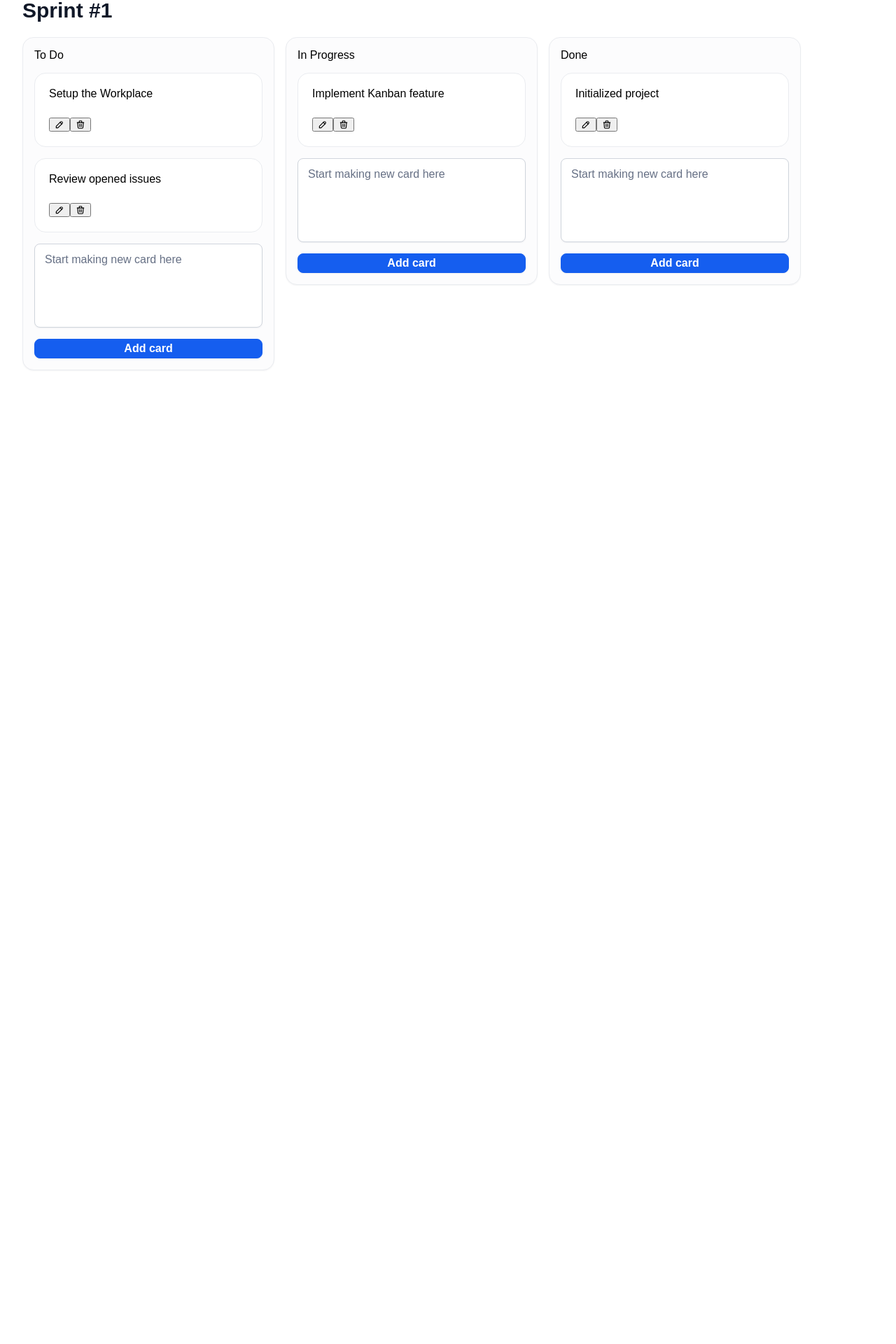
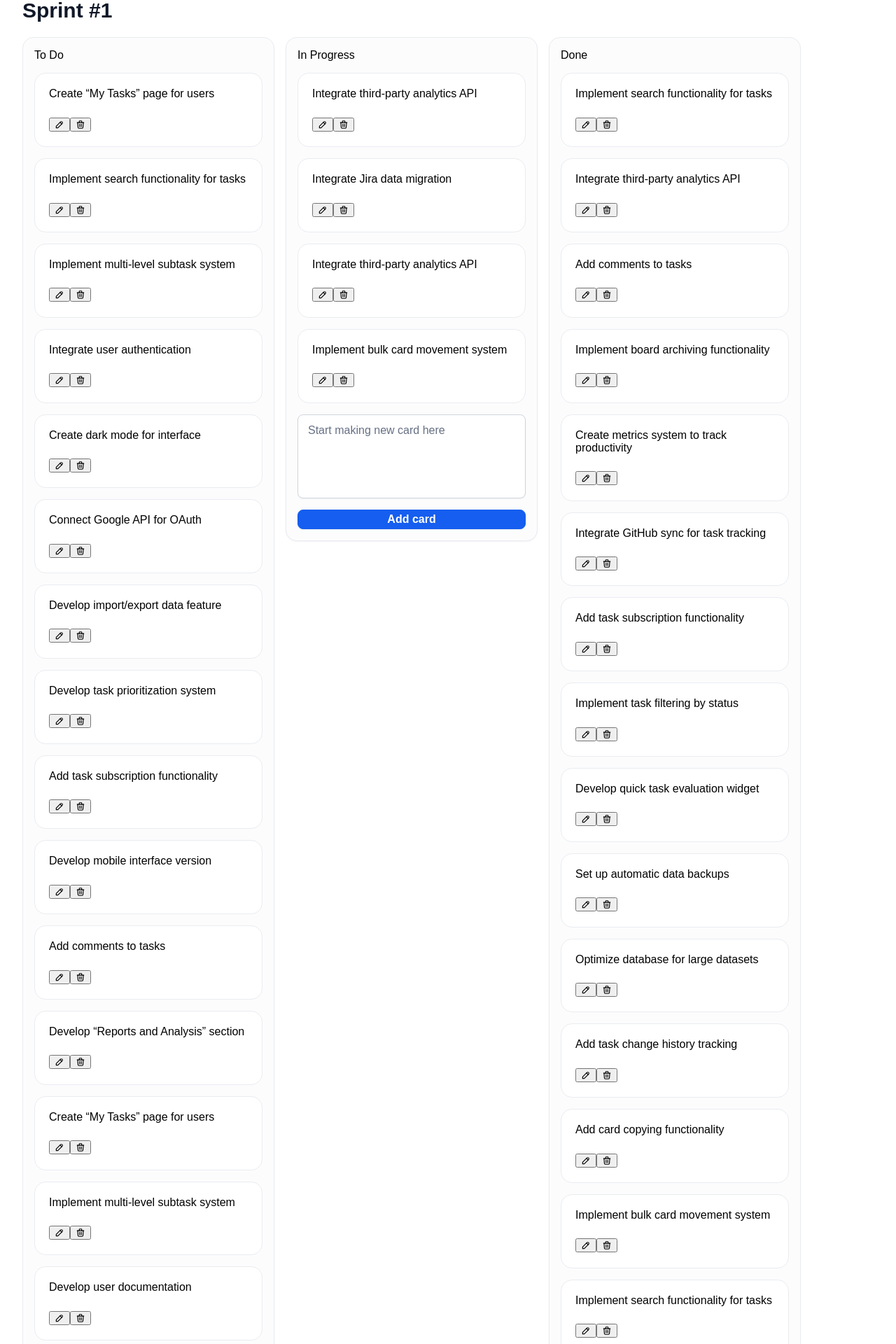
Before and after one commit to Walqer/brello, a React (Vite) app: page / in a window 1280 px wide. Shown: the part 80-2000 px from the top of the page at 70% size. Before the commit the page ends 800 px from the top, so only its background shows below. Built offline with nearby package versions, Linux system fonts and the light colour scheme; a web font is replaced by a local one.

Commit message:
add task name generator

```diff
--- a/src/application.tsx
+++ b/src/application.tsx
@@ -26,24 +26,82 @@ type KanbanCard = {
   title: string;
 };
 
+const TASK_NAMES = [
+  "Set up development environment",
+  "Create component structure",
+  "Implement basic routing",
+  "Design task board layout",
+  "Add drag-and-drop functionality for cards",
+  "Develop notification system",
+  "Integrate user authentication",
+  "Connect Google API for OAuth",
+  "Implement task filtering by status",
+  "Add tagging functionality",
+  "Develop task prioritization system",
+  "Integrate third-party analytics API",
+  "Set up automatic data saving",
+  "Create user roles system",
+  "Add comments to tasks",
+  "Integrate external file storage",
+  "Enable public boards functionality",
+  "Develop mobile interface version",
+  "Add push notifications",
+  "Optimize application performance",
+  "Implement board archiving functionality",
+  "Develop import/export data feature",
+  "Create dark mode for interface",
+  "Add card copying functionality",
+  "Integrate Jira data migration",
+  "Create task charts and graphs",
+  "Implement search functionality for tasks",
+  "Develop quick task evaluation widget",
+  "Add deadlines feature for cards",
+  "Set up automatic data backups",
+  "Add multi-language support",
+  "Create board customization system",
+  "Integrate with Slack for task updates",
+  "Add task change history tracking",
+  "Create “My Tasks” page for users",
+  "Develop API for external system integration",
+  "Create statistics for completed tasks",
+  "Implement bulk card movement system",
+  "Add task subscription functionality",
+  "Connect Google Analytics for tracking",
+  "Develop user documentation",
+  "Integrate calendar sync for deadlines",
+  "Add task recovery from trash functionality",
+  "Develop “Reports and Analysis” section",
+  "Create admin panel for user management",
+  "Implement multi-level subtask system",
+  "Integrate GitHub sync for task tracking",
+  "Optimize database for large datasets",
+  "Create metrics system to track productivity",
+  "Add task grouping by category functionality",
+];
+
+function randomTaskName() {
+  return TASK_NAMES[Math.floor(Math.random() * TASK_NAMES.length)];
+}
+
+function createRandomTaskList(amount: number): KanbanCard[] {
+  return Array.from({ length: amount }, () => ({ id: nanoid(), title: randomTaskName() }));
+}
+
 const INITIAL_BOARD: KanbanBoard = [
   {
     id: nanoid(),
     title: "To Do",
-    cards: [
-      { id: nanoid(), title: "Setup the Workplace" },
-      { id: nanoid(), title: "Review opened issues" },
-    ],
+    cards: createRandomTaskList(15),
   },
   {
     id: nanoid(),
     title: "In Progress",
-    cards: [{ id: nanoid(), title: "Implement Kanban feature" }],
+    cards: createRandomTaskList(4),
   },
   {
     id: nanoid(),
     title: "Done",
-    cards: [{ id: nanoid(), title: "Initialized project" }],
+    cards: createRandomTaskList(30),
   },
 ];
 
```
